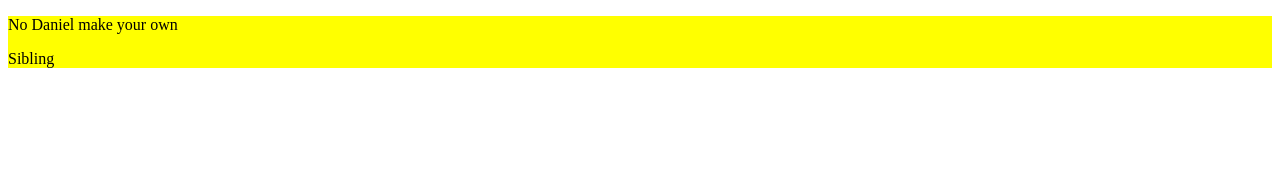
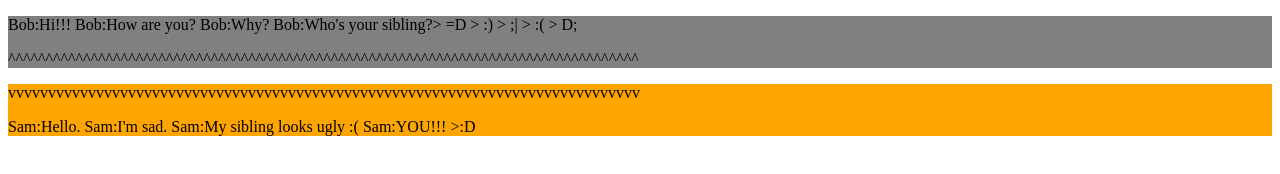
Before and after one commit to albertisawesome/portfolio3AlbertC, a plain HTML site: page public_html/index.html in a window 1280 px wide. Drawn offline with nearby package versions, Linux system fonts and the light colour scheme.

Commit message:
bob and sam

```diff
--- a/public_html/index.html
+++ b/public_html/index.html
@@ -12,12 +12,16 @@ and open the template in the editor.
         <script src="//ajax.googleapis.com/ajax/libs/jquery/2.1.3/jquery.min.js"></script>
     </head>
     <body>
-        <div class="yeah">
-            <p>No Daniel make your own</p>
+        <div class="bob">
+            <p>Bob:Hi!!! Bob:How are you? Bob:Why? Bob:Who's your sibling?>                  =D > :) > ;| > :( > D;</p>
+            <p>^^^^^^^^^^^^^^^^^^^^^^^^^^^^^^^^^^^^^^^^^^^^^^^^^^^^^^^^^^^^^^^^^^^^^^^^^^^^^^^^^^^^</p>
 
-            <p>Sibling</p>
         </div>
+        <div class="sam">
 
+            <p>vvvvvvvvvvvvvvvvvvvvvvvvvvvvvvvvvvvvvvvvvvvvvvvvvvvvvvvvvvvvvvvvvvvvvvvvvvvvvvv</p>
+            <p>Sam:Hello. Sam:I'm sad. Sam:My sibling looks ugly :( Sam:YOU!!!             >:D</p>
+        </div>
         <script type="text/javascript" src="script.js"></script>
     </body>
 </html>
--- a/public_html/script.js
+++ b/public_html/script.js
@@ -6,6 +6,6 @@
 
 
 $("document").ready(function(){
-$(".yeah").css("background-color", "yellow");
-
+$(".bob").css("background-color", "gray");
+$(".sam").css("background-color", "orange");
 });
```
